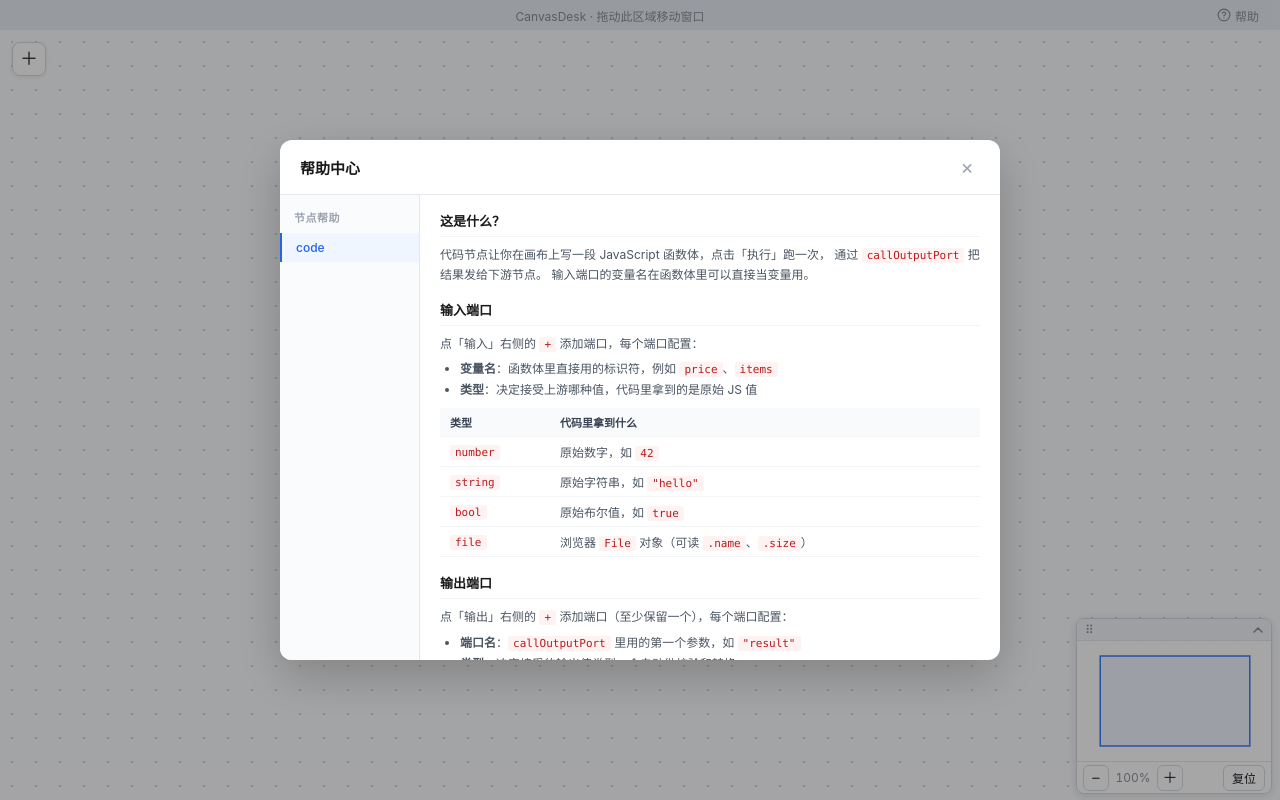
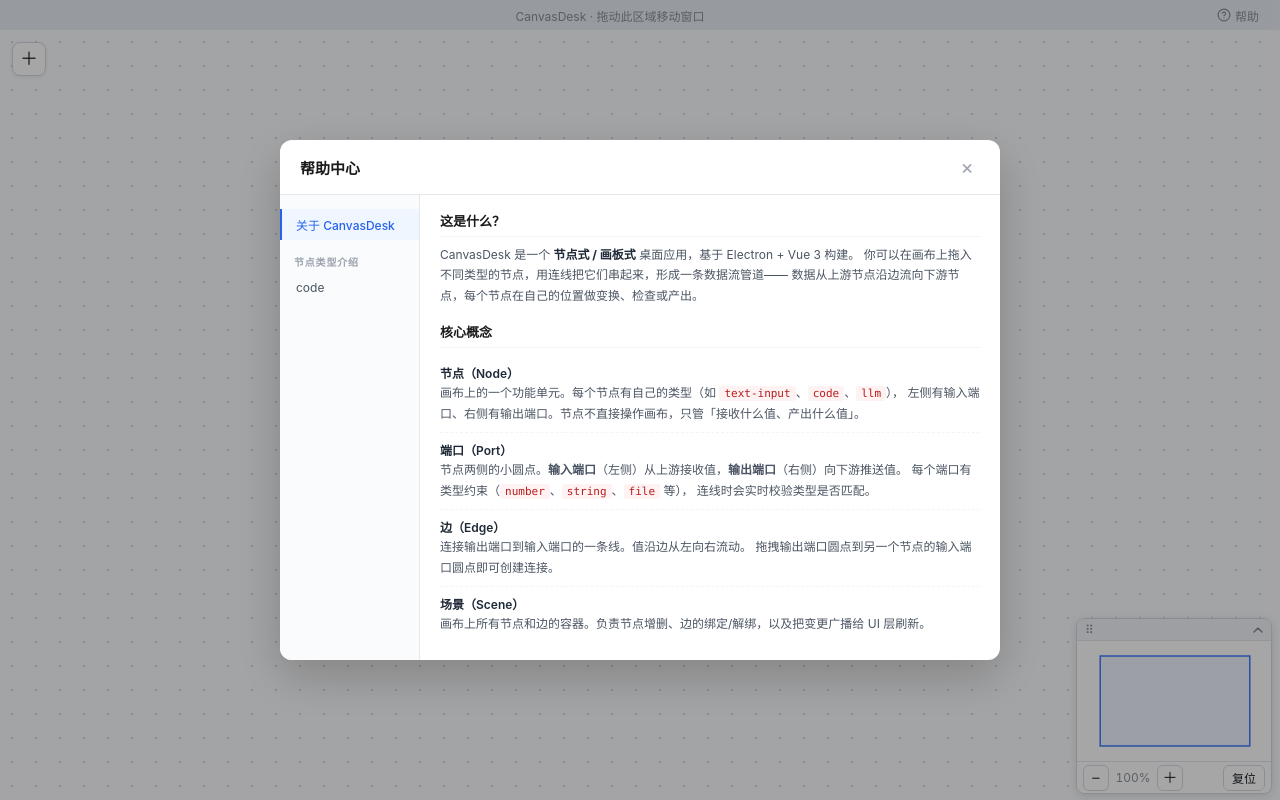
Before and after one commit to 13601313270/FinderPlus, a Vue app: page / in a window 1280 px wide. Both pictures are taken after a click on the button "帮助". Built offline with nearby package versions, Linux system fonts and the light colour scheme.

Commit message:
介绍文档

```diff
--- a/src/renderer/src/components/HelpCenter.vue
+++ b/src/renderer/src/components/HelpCenter.vue
@@ -11,7 +11,10 @@ import { useHelpCenter } from '@renderer/composables/useHelpCenter'
  *
  * 状态全部来自 useHelpCenter composable（module 级单例），任何地方都能触发。
  */
-const { visible, loading, currentComp, currentType, helpTopics, closeCenter, selectTopic } = useHelpCenter()
+const { visible, loading, currentComp, currentType, helpGroups, closeCenter, selectTopic } = useHelpCenter()
+
+/** 扁平化的所有 topic，自动选中时取第一个 */
+const allTopics = computed(() => helpGroups.flatMap((g) => g.items))
 
 function onMaskClick(): void {
   closeCenter()
@@ -35,8 +38,8 @@ onUnmounted(() => {
 
 // 如果打开时还没选过 topic，自动选第一个
 watch(visible, (v) => {
-  if (v && !currentComp.value && helpTopics.length > 0) {
-    void selectTopic(helpTopics[0].manifest)
+  if (v && !currentComp.value && allTopics.value.length > 0) {
+    void selectTopic(allTopics.value[0])
   }
 })
 
@@ -59,20 +62,22 @@ const activeType = computed(() => currentType.value)
         </div>
         <div class="hc-dialog__body">
           <aside class="hc-sidebar">
-            <div class="hc-sidebar__title">节点帮助</div>
+            <template v-for="(group, gi) in helpGroups" :key="gi">
+              <div v-if="group.title" class="hc-sidebar__group-title">{{ group.title }}</div>
               <ul class="hc-sidebar__list">
                 <li
-                v-for="{ manifest } in helpTopics"
-                :key="manifest.type"
+                  v-for="topic in group.items"
+                  :key="topic.type"
                   class="hc-sidebar__item"
-                :class="{ 'hc-sidebar__item--active': manifest.type === activeType }"
-                @click="selectTopic(manifest)"
+                  :class="{ 'hc-sidebar__item--active': topic.type === activeType }"
+                  @click="selectTopic(topic)"
                 >
-                {{ manifest.type }}
+                  {{ topic.label }}
                 </li>
               </ul>
-            <p v-if="helpTopics.length === 0" class="hc-sidebar__empty">
-              暂无可查看的节点帮助文档
+            </template>
+            <p v-if="allTopics.length === 0" class="hc-sidebar__empty">
+              暂无可查看的帮助文档
             </p>
           </aside>
 
@@ -169,13 +174,13 @@ const activeType = computed(() => currentType.value)
   background: #fafbfc;
   overflow-y: auto;
 
-  &__title {
-    padding: 0 14px 8px;
-    font-size: 11px;
+  &__group-title {
+    padding: 14px 14px 4px;
+    font-size: 10px;
     font-weight: 600;
     color: #9ca3af;
     text-transform: uppercase;
-    letter-spacing: 0.5px;
+    letter-spacing: 0.8px;
   }
 
   &__list {
--- /dev/null
+++ b/src/renderer/src/components/help/Introduction.vue
@@ -0,0 +1,217 @@
+<template>
+  <div class="help-body">
+    <!-- 软件介绍 -->
+    <section class="help-section">
+      <h4 class="help-section__title">这是什么？</h4>
+      <p class="help-section__p">
+        CanvasDesk 是一个 <b>节点式 / 画板式</b> 桌面应用，基于 Electron + Vue 3 构建。
+        你可以在画布上拖入不同类型的节点，用连线把它们串起来，形成一条数据流管道——
+        数据从上游节点沿边流向下游节点，每个节点在自己的位置做变换、检查或产出。
+      </p>
+    </section>
+
+    <!-- 核心概念 -->
+    <section class="help-section">
+      <h4 class="help-section__title">核心概念</h4>
+
+      <div class="help-concept">
+        <div class="help-concept__name">节点（Node）</div>
+        <div class="help-concept__desc">
+          画布上的一个功能单元。每个节点有自己的类型（如 <code>text-input</code>、<code>code</code>、<code>llm</code>），
+          左侧有输入端口、右侧有输出端口。节点不直接操作画布，只管「接收什么值、产出什么值」。
+        </div>
+      </div>
+
+      <div class="help-concept">
+        <div class="help-concept__name">端口（Port）</div>
+        <div class="help-concept__desc">
+          节点两侧的小圆点。<b>输入端口</b>（左侧）从上游接收值，<b>输出端口</b>（右侧）向下游推送值。
+          每个端口有类型约束（<code>number</code>、<code>string</code>、<code>file</code> 等），
+          连线时会实时校验类型是否匹配。
+        </div>
+      </div>
+
+      <div class="help-concept">
+        <div class="help-concept__name">边（Edge）</div>
+        <div class="help-concept__desc">
+          连接输出端口到输入端口的一条线。值沿边从左向右流动。
+          拖拽输出端口圆点到另一个节点的输入端口圆点即可创建连接。
+        </div>
+      </div>
+
+      <div class="help-concept">
+        <div class="help-concept__name">场景（Scene）</div>
+        <div class="help-concept__desc">
+          画布上所有节点和边的容器。负责节点增删、边的绑定/解绑，以及把变更广播给 UI 层刷新。
+        </div>
+      </div>
+    </section>
+
+    <!-- 快速上手 -->
+    <section class="help-section">
+      <h4 class="help-section__title">快速上手</h4>
+      <ol class="help-list help-list--ordered">
+        <li>点左上角 <code>＋</code> 打开节点调色板，选一个节点拖到画布上</li>
+        <li>拖入文件会自动识别类型并生成对应的 File 节点</li>
+        <li>从某个节点的输出端口（右侧圆点）拖拽连线到另一个节点的输入端口（左侧圆点）</li>
+        <li>双击节点或点节点上的齿轮图标配置参数</li>
+        <li>有节点配置好 <code>help</code> 的话，点问号图标查看该节点的详细用法</li>
+      </ol>
+    </section>
+
+    <!-- 节点类型 -->
+    <section class="help-section">
+      <h4 class="help-section__title">节点类型概览</h4>
+      <table class="help-table">
+        <thead><tr><th>分类</th><th>常见节点</th></tr></thead>
+        <tbody>
+          <tr>
+            <td>输入</td>
+            <td><code>text-input</code>、<code>number-input</code>、<code>bool-input</code>、<code>txt-file</code>、<code>img-file</code></td>
+          </tr>
+          <tr>
+            <td>处理</td>
+            <td><code>code</code>、<code>llm</code>、<code>command</code>、<code>http-request</code>、<code>image-compress</code></td>
+          </tr>
+          <tr>
+            <td>输出 / 展示</td>
+            <td><code>text-display</code>、<code>image-preview</code>、<code>human-review</code></td>
+          </tr>
+          <tr>
+            <td>容器</td>
+            <td><code>folder</code>、<code>img-folder</code></td>
+          </tr>
+        </tbody>
+      </table>
+      <p class="help-section__p" style="margin-top: 8px;">
+        左侧「节点帮助」列表里列出了当前已注册帮助文档的节点，点击可查看详细用法。
+      </p>
+    </section>
+  </div>
+</template>
+
+<style scoped lang="less">
+.help-body {
+  display: flex;
+  flex-direction: column;
+  gap: 16px;
+}
+
+.help-section {
+  &__title {
+    margin: 0 0 8px;
+    font-size: 13px;
+    font-weight: 600;
+    color: #1a1a1a;
+    padding-bottom: 6px;
+    border-bottom: 1px solid #f3f4f6;
+  }
+
+  &__p {
+    margin: 0;
+    font-size: 12px;
+    line-height: 1.7;
+    color: #4b5563;
+
+    code {
+      padding: 1px 5px;
+      font-family: ui-monospace, SFMono-Regular, Menlo, monospace;
+      font-size: 11px;
+      color: #b91c1c;
+      background: #fef2f2;
+      border-radius: 3px;
+    }
+
+    b {
+      color: #1f2937;
+    }
+  }
+}
+
+.help-concept {
+  padding: 8px 0;
+  border-bottom: 1px dashed #f3f4f6;
+
+  &:last-child {
+    border-bottom: none;
+  }
+
+  &__name {
+    font-size: 12px;
+    font-weight: 600;
+    color: #1f2937;
+    margin-bottom: 2px;
+  }
+
+  &__desc {
+    font-size: 12px;
+    line-height: 1.7;
+    color: #4b5563;
+
+    code {
+      padding: 1px 5px;
+      font-family: ui-monospace, SFMono-Regular, Menlo, monospace;
+      font-size: 11px;
+      color: #b91c1c;
+      background: #fef2f2;
+      border-radius: 3px;
+    }
+  }
+}
+
+.help-list {
+  margin: 6px 0 0;
+  padding-left: 20px;
+  font-size: 12px;
+  line-height: 1.8;
+  color: #4b5563;
+
+  &--ordered {
+    list-style: decimal;
+  }
+
+  li {
+    code {
+      padding: 1px 5px;
+      font-family: ui-monospace, SFMono-Regular, Menlo, monospace;
+      font-size: 11px;
+      color: #b91c1c;
+      background: #fef2f2;
+      border-radius: 3px;
+    }
+  }
+}
+
+.help-table {
+  width: 100%;
+  border-collapse: collapse;
+  font-size: 12px;
+
+  th, td {
+    padding: 6px 10px;
+    text-align: left;
+    border-bottom: 1px solid #f3f4f6;
+  }
+
+  th {
+    font-weight: 600;
+    color: #374151;
+    background: #f9fafb;
+    font-size: 11px;
+    width: 80px;
+  }
+
+  td {
+    color: #4b5563;
+
+    code {
+      padding: 1px 5px;
+      font-family: ui-monospace, SFMono-Regular, Menlo, monospace;
+      font-size: 11px;
+      color: #b91c1c;
+      background: #fef2f2;
+      border-radius: 3px;
+    }
+  }
+}
+</style>
--- a/src/renderer/src/composables/useHelpCenter.ts
+++ b/src/renderer/src/composables/useHelpCenter.ts
@@ -1,24 +1,56 @@
 import { ref } from 'vue'
 import type { Component } from 'vue'
 import { nodeManifests } from '../../../main/nodePlugin'
-import type { NodePluginManifest } from '../../../main/nodePlugin/manifest'
 
 /**
- * 全局帮助中心状态（module 级单例）。
+ * 帮助中心 topic：统一「全局介绍」和「节点帮助」两种来源。
+ * UI 层不用再区分来源，只管 type 比对和 load 调用。
+ */
+export interface HelpTopic {
+  /** 唯一标识，用于侧边栏激活态比对 */
+  readonly type: string
+  /** 侧边栏显示名称 */
+  readonly label: string
+  /** 异步加载帮助组件 */
+  readonly load: () => Promise<{ default: Component }>
+}
+
+/** 侧边栏分组：每个分组有标题和一组 topic */
+export interface HelpTopicGroup {
+  readonly title: string
+  readonly items: ReadonlyArray<HelpTopic>
+}
+
+/** 全局介绍 topic，固定放在第一组（单独一组，无标题） */
+const introTopic: HelpTopic = {
+  type: '__intro__',
+  label: '关于 CanvasDesk',
+  load: () => import('@renderer/components/help/Introduction.vue')
+}
+
+/** 节点帮助 topics：从注册表里过滤出有 help 的节点，映射成 HelpTopic */
+const nodeTopics: HelpTopic[] = nodeManifests
+  .filter((m) => m.help != null)
+  .map((m) => ({
+    type: m.type,
+    label: m.type,
+    load: m.help!
+  }))
+
+/**
+ * 分组列表，侧边栏按这个渲染：
+ * - 第一组：全局介绍（无标题，单独一项）
+ * - 第二组：节点类型介绍
  *
- * 设计成 composable 是为了让 App.vue 挂载的 HelpCenter 组件
- * 和任何想触发它的按钮（调色板问号、顶栏帮助、后续节点级问号）
- * 共享同一份 visible / current 状态。
- *
- * 用法：
- *   const { visible, openCenter, closeCenter, selectTopic, currentComp, loading, helpTopics } = useHelpCenter()
+ * 编译期确定，不需要响应式。
  */
+export const helpGroups: ReadonlyArray<HelpTopicGroup> = [
+  { title: '', items: [introTopic] },
+  { title: '节点类型介绍', items: nodeTopics }
+]
 
-// —— 派生数据：所有注册了 help 的 manifest ——
-// 这个 computed 不需要响应式，因为 nodeManifests 在编译期就定了
-export const helpTopics: ReadonlyArray<{ manifest: NodePluginManifest }> = nodeManifests
-  .filter((m) => m.help != null)
-  .map((m) => ({ manifest: m }))
+/** 扁平化的所有 topic，内部查找用（selectTopic 按 type 匹配） */
+const allTopics: ReadonlyArray<HelpTopic> = helpGroups.flatMap((g) => g.items)
 
 // —— module 级单例状态 ——
 const visible = ref(false)
@@ -29,8 +61,8 @@ const currentType = ref<string>('')
 /** 打开帮助中心（默认选中第一个 topic） */
 function openCenter(): void {
   visible.value = true
-  if (!currentComp.value && helpTopics.length > 0) {
-    void selectTopic(helpTopics[0].manifest)
+  if (!currentComp.value && allTopics.length > 0) {
+    void selectTopic(allTopics[0])
   }
 }
 
@@ -39,21 +71,20 @@ function closeCenter(): void {
 }
 
 /**
- * 选中某个 topic，异步加载它的 help 组件。
- * 可以显式传 manifest（节点组件被问号按钮触发时用），
- * 也可以传 type（字符串），按注册表里找。
+ * 选中某个 topic，异步加载它的帮助组件。
+ * 可以显式传 HelpTopic，也可以传 type（字符串）按注册表查找。
  */
-async function selectTopic(target: NodePluginManifest | string): Promise<void> {
-  const manifest = typeof target === 'string'
-    ? helpTopics.find((t) => t.manifest.type === target)?.manifest
+async function selectTopic(target: HelpTopic | string): Promise<void> {
+  const topic = typeof target === 'string'
+    ? allTopics.find((t) => t.type === target)
     : target
-  if (!manifest || !manifest.help) return
+  if (!topic) return
 
   loading.value = true
-  currentType.value = manifest.type
+  currentType.value = topic.type
   currentComp.value = null
   try {
-    const mod = await manifest.help()
+    const mod = await topic.load()
     currentComp.value = mod.default
   } finally {
     loading.value = false
@@ -61,5 +92,5 @@ async function selectTopic(target: NodePluginManifest | string): Promise<void> {
 }
 
 export function useHelpCenter() {
-  return { visible, loading, currentComp, currentType, helpTopics, openCenter, closeCenter, selectTopic }
+  return { visible, loading, currentComp, currentType, helpGroups, openCenter, closeCenter, selectTopic }
 }
```
Lines whose indentation alone changed are shown as unchanged.
